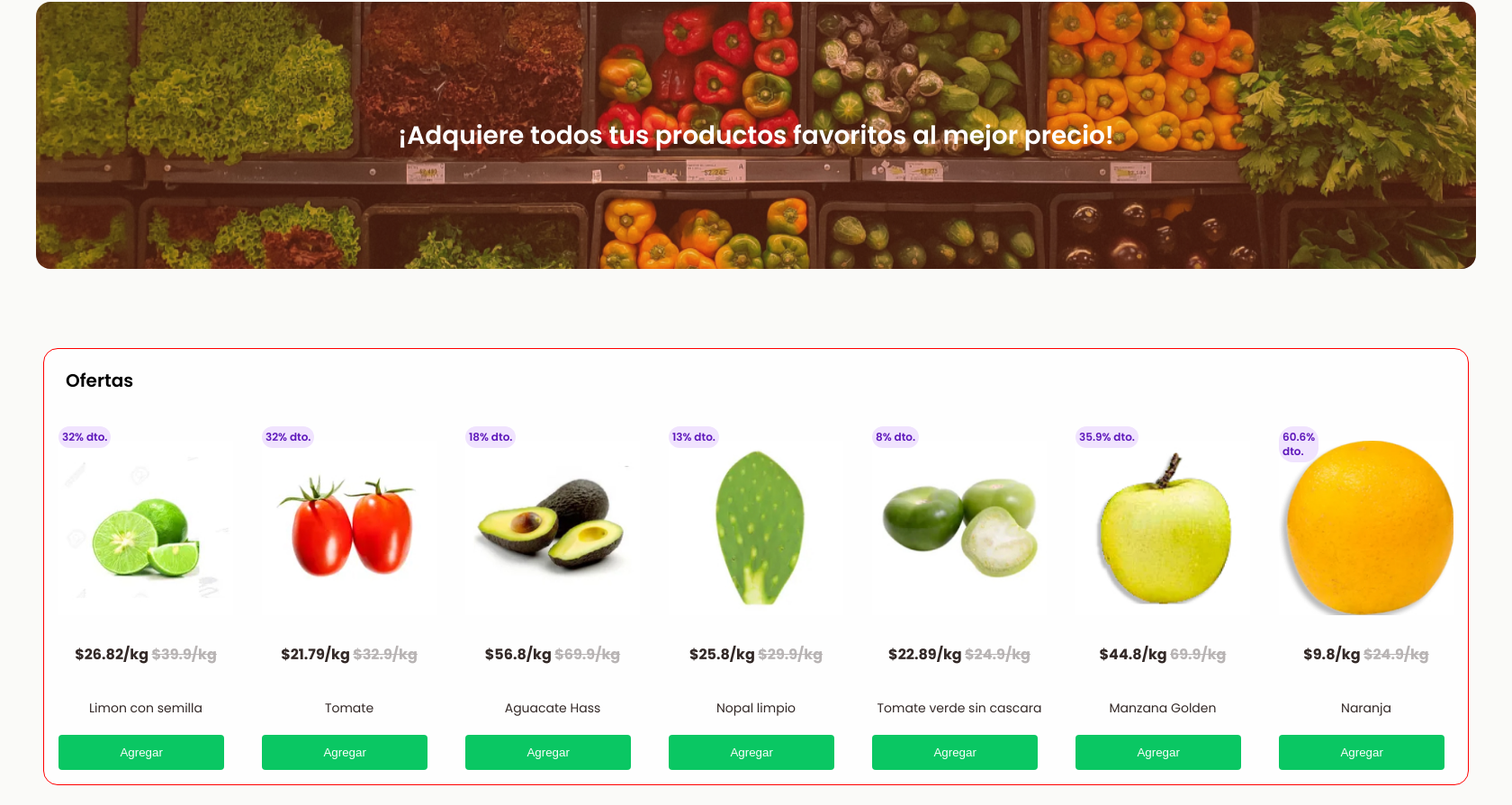
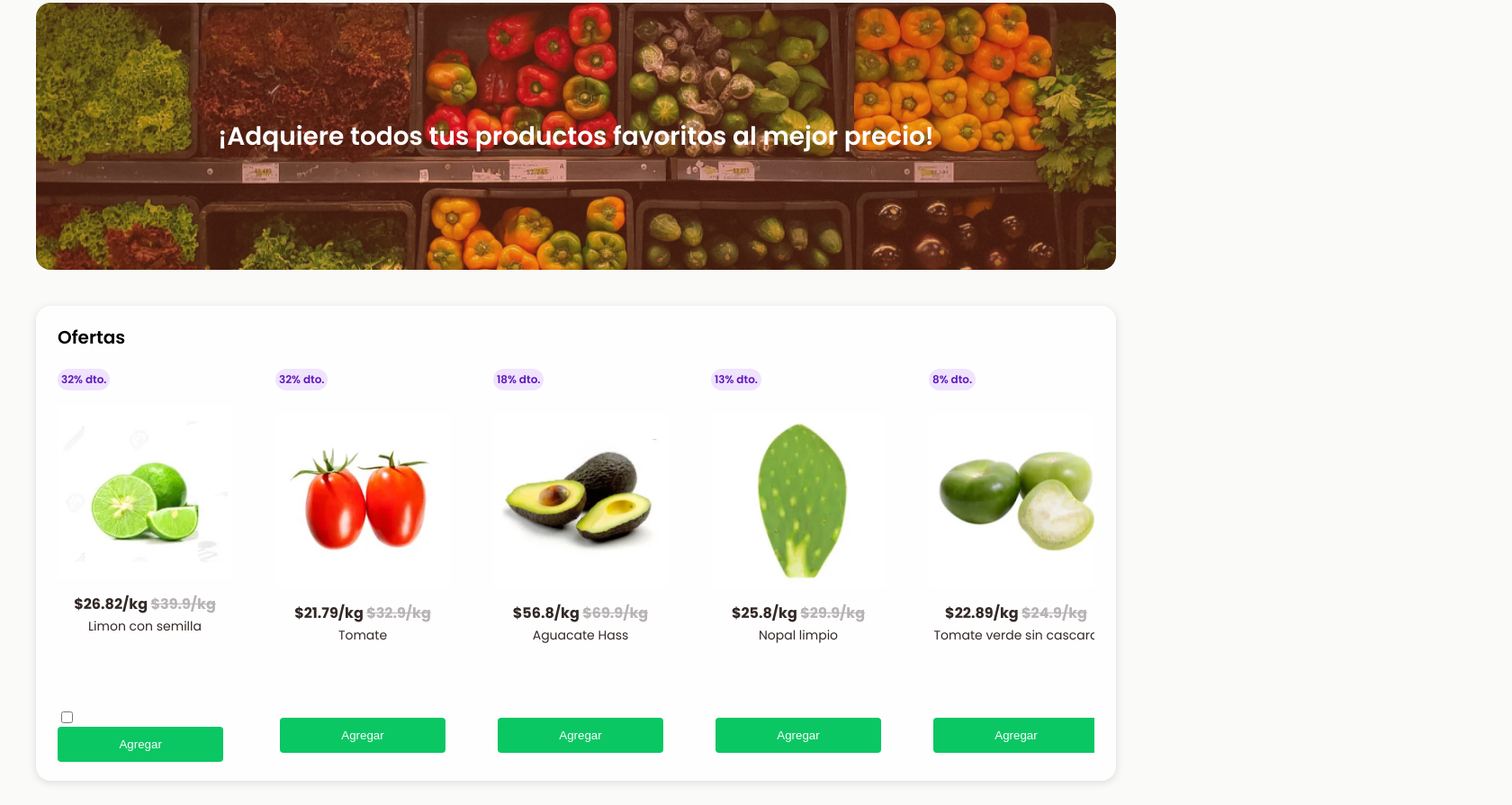
Before and after one commit to Cristina-Garcia/Tiendita, a plain HTML site: page index.html in a window 1280 px wide. Shown: the part 131-1026 px from the top of the page at 90% size, 1680 px wide, since content can reach past the window. Drawn offline with Linux system fonts and the light colour scheme; files whose address does not match are found by name.

Commit message:
overflow y cards

```diff
--- /dev/null
+++ b/css/animation.css
@@ -0,0 +1,15 @@
+.total-acount::after {
+  content: counter(score);
+}
+.button-acces input:checked {
+  counter-increment: score;
+}
+.button-access input[type="checkbox"] {
+  position: absolute;
+  appearance: none;
+  cursor: pointer;
+  z-index: 1;
+  width: 80%;
+  height: 40px;
+  border: 1px solid red;
+}
--- a/css/banner.css
+++ b/css/banner.css
@@ -18,5 +18,5 @@
   font: var(--Headline1);
   color: var(--white);
   padding-block: 6.5rem;
-  padding-inline: 15.312rem;
+  /* padding-inline: 15.312rem; */
 }
--- a/css/buttons.css
+++ b/css/buttons.css
@@ -12,10 +12,19 @@
   cursor: pointer;
 }
 
-.button-primary.is-icon {
+.button-primary.total-acount {
   padding-block: 0.5rem;
   padding-inline: 1.5rem;
 }
-.button-primary.is-icon::after {
-  content: counter(tienda);
+.total-acount::after {
+  content: counter(score);
 }
+.button-percent {
+  color: var(--Purple);
+  font: var(--Caption-Bold);
+  background-color: var(--Purple-bg);
+  padding: 0.25rem;
+  /* margin-block-end: 1rem; */
+  border-radius: 1rem;
+  border: none;
+}
--- a/css/container-card.css
+++ b/css/container-card.css
@@ -1,52 +1,66 @@
-.container-products {
-  margin: 1.5rem;
-}
+/* .container-products {
+   margin: 1.5rem;
+  overflow: hidden;
+} */
+
 .card-products {
   display: flex;
   flex-direction: column;
   background-color: var(--white);
   border-radius: 1rem;
-  border: 1px solid red;
-  margin: 1.5rem;
+  /* border: 1px solid red; */
+  margin-inline: 2.5rem;
+  overflow: hidden;
+  box-shadow: rgba(99, 99, 99, 0.2) 0px 2px 8px 0px;
 }
-.container-products h2 {
+.card-products h2 {
   font: var(--Headline2);
   padding: 0;
   margin: 1.5rem;
 }
 .card {
   display: flex;
-  overflow-x: scroll;
+  overflow-x: auto;
+  margin-inline: 1.5rem;
+  gap: 3rem;
 }
+
 .container-card {
-  inline-size: 12.125rem;
-  margin: 1rem;
-  display: flex;
-  flex-direction: column;
-  justify-content: space-between;
+  display: grid;
+  grid-template-rows: auto 12.125rem 7rem auto;
+  /* place-self: center; */
+  gap: 1rem;
+  justify-content: center;
 }
-.container-card img {
-  padding-block: 1rem;
-}
-.container-card h3 {
+
+.card-description h3 {
   font: var(--Body1-Bold);
   color: var(--cocoa-brown);
   text-align: center;
+  margin: 0;
 }
-.container-card h3 span {
+.card-description h3 span {
   color: var(--Boulder);
   text-decoration: line-through;
 }
-.container-card h4 {
+.card-description h4 {
   font: var(--Body2-Regular);
   color: var(--cocoa-brown);
   text-align: center;
+  margin: 0;
 }
+/* .card-percent {
+  position: absolute;
+  top: 0;
+  left: 0;
+} */
+
 .card-percent {
-  color: var(--Purple);
-  font: var(--Caption-Bold);
-  background-color: var(--Purple-bg);
-  padding: 0.25rem;
-  border-radius: 1rem;
-  position: absolute;
+  justify-self: flex-start;
 }
+
+.button-access {
+  justify-self: center;
+  position: relative;
+  z-index: 1;
+}
--- a/css/global.css
+++ b/css/global.css
@@ -25,5 +25,4 @@
 body {
   margin: 0;
   background-color: #fafaf8;
-  counter-reset: tienda;
 }
--- a/css/header.css
+++ b/css/header.css
@@ -8,6 +8,8 @@
   padding-inline: 2.5rem;
   padding-block: 1.5rem;
   background-color: var(--white);
+  border-block-end: 1px solid var(--Purple-bg);
+  counter-reset: score;
 }
 .header h1 {
   color: var(--Scarlet);
--- a/css/page.css
+++ b/css/page.css
@@ -1,8 +1,7 @@
 .page {
   display: grid;
-  grid-template-rows: auto auto 70rem;
+  grid-template-rows: auto auto 33rem 33rem;
   width: 100%;
   block-size: 100vh;
   gap: 2.5rem;
-  flex-shrink: inherit;
 }
--- a/css/scrollbar.css
+++ b/css/scrollbar.css
@@ -1,24 +1,11 @@
-/* ::-webkit-scrollbar {
-  background: var(--silver);
-  inline-size: 0.5rem;
-  block-size: 0.5rem;
-} */
-/* .page::-webkit-scrollbar-thumb:vertical {
-  background: var(--silver);
-} */
-/* .card::-webkit-scrollbar-thumb:horizontal:hover {
-  background: var(--Boulder);
-} */
-/* ::-webkit-scrollbar {
-  background: var(--Boulder);
+::-webkit-scrollbar {
+  background: var(--white);
+
   inline-size: 0.5rem;
   block-size: 0.5rem;
 }
-
-::-webkit-scrollbar-thumb {
+::-webkit-scrollbar-thumb:hover,
+::-webkit-scrollbar-thumb:active {
+  border-radius: 0.5rem;
   background: var(--silver);
 }
-
-::-webkit-scrollbar-track {
-  background: var(--gray50);
-} */
--- a/index.html
+++ b/index.html
@@ -26,7 +26,7 @@
             aria-hidden="true"
           ></i>
           <span class="ellipsis">México City Marriott Reforma Hotel</span>
-          <button class="button-primary is-icon">
+          <button class="button-primary total-acount">
             <i
               class="icon-shopping-cart"
               aria-label="carrito de compras"
@@ -38,125 +38,155 @@
       <section class="banner">
         <h1>¡Adquiere todos tus productos favoritos al mejor precio!</h1>
       </section>
-      <div class="container-products">
       <section class="card-products">
         <h2>Ofertas</h2>
         <div class="card">
           <div class="container-card">
-              <span class="card-percent">32% dto.</span>
+            <div class="card-percent">
+              <button class="button-percent">32% dto.</button>
+            </div>
             <img
               src="./product/Limon.jpg"
               width="194"
               height="194"
               alt="Producto Limon"
             />
+            <div class="card-description">
               <h3>
                 $26.82/kg
                 <span>$39.9/kg</span>
               </h3>
               <h4>Limon con semilla</h4>
+              <p></p>
+            </div>
             <div class="button-access">
+              <input type="checkbox" />
               <button class="button-primary is-select">Agregar</button>
             </div>
           </div>
           <div class="container-card">
-              <span class="card-percent">32% dto.</span>
+            <div class="card-percent">
+              <button class="button-percent">32% dto.</button>
+            </div>
             <img
               src="./product/Tomate.jpg"
               width="194"
               height="194"
               alt="Producto Tomate"
             />
+            <div class="card-description">
               <h3>
                 $21.79/kg
                 <span>$32.9/kg</span>
               </h3>
               <h4>Tomate</h4>
+            </div>
             <div class="button-access">
               <button class="button-primary is-select">Agregar</button>
             </div>
           </div>
           <div class="container-card">
-              <span class="card-percent">18% dto.</span>
+            <div class="card-percent">
+              <button class="button-percent">18% dto.</button>
+            </div>
             <img
               src="./product/Aguacate.jpg"
               width="194"
               height="194"
               alt="Producto Aguacate"
             />
+            <div class="card-description">
               <h3>
                 $56.8/kg
                 <span>$69.9/kg</span>
               </h3>
               <h4>Aguacate Hass</h4>
+            </div>
             <div class="button-access">
               <button class="button-primary is-select">Agregar</button>
             </div>
           </div>
           <div class="container-card">
-              <span class="card-percent">13% dto.</span>
+            <div class="card-percent">
+              <button class="button-percent">13% dto.</button>
+            </div>
             <img
               src="./product/Nopal.jpg"
               width="194"
               height="194"
               alt="Producto Nopal limpio"
             />
+            <div class="card-description">
               <h3>
                 $25.8/kg
                 <span>$29.9/kg</span>
               </h3>
               <h4>Nopal limpio</h4>
+            </div>
             <div class="button-access">
               <button class="button-primary is-select">Agregar</button>
             </div>
           </div>
           <div class="container-card">
-              <span class="card-percent">8% dto.</span>
+            <div class="card-percent">
+              <button class="button-percent">8% dto.</button>
+            </div>
             <img
               src="./product/TomateVerde.jpg"
               width="194"
               height="194"
               alt="Producto tomate verde sin cascara"
             />
+            <div class="card-description">
               <h3>
                 $22.89/kg
                 <span>$24.9/kg</span>
               </h3>
               <h4>Tomate verde sin cascara</h4>
+            </div>
             <div class="button-access">
               <button class="button-primary is-select">Agregar</button>
             </div>
           </div>
           <div class="container-card">
-              <span class="card-percent">35.9% dto.</span>
+            <div class="card-percent">
+              <button class="button-percent">35.9% dto.</button>
+            </div>
+
             <img
               src="./product/ManzanaGolden.jpg"
               width="194"
               height="194"
               alt="Producto Manzana Golden"
             />
+            <div class="card-description">
               <h3>
                 $44.8/kg
                 <span>69.9/kg</span>
               </h3>
               <h4>Manzana Golden</h4>
+            </div>
             <div class="button-access">
               <button class="button-primary is-select">Agregar</button>
             </div>
           </div>
           <div class="container-card">
-              <span class="card-percent">60.6% dto.</span>
+            <div class="card-percent">
+              <button class="button-percent">60.6% dto.</button>
+            </div>
             <img
               src="./product/Naranja.jpg"
               width="194"
               height="194"
-                alt="Producto Limon"
+              alt="Producto Naranja"
             />
+            <div class="card-description">
               <h3>
                 $9.8/kg
                 <span>$24.9/kg</span>
               </h3>
               <h4>Naranja</h4>
+            </div>
             <div class="button-access">
               <button class="button-primary is-select">Agregar</button>
             </div>
@@ -167,99 +197,120 @@
         <h2>Lo mas popular</h2>
         <div class="card">
           <div class="container-card">
+            <div></div>
             <img
               src="./product/Pechuga-Depavo.jpg"
               width="194"
               height="194"
               alt="Producto Jamón San Rafael"
             />
+            <div class="card-description">
               <h3>$62.5</h3>
               <h4>San Rafael pechuga de pavo</h4>
+            </div>
             <div class="button-access">
               <button class="button-primary is-select">Agregar</button>
             </div>
           </div>
           <div class="container-card">
+            <div></div>
             <img
               src="./product/PanBimbo.jpg"
               width="194"
               height="194"
               alt="Producto Pan blanco"
             />
+            <div class="card-description">
               <h3>$38.9</h3>
               <h4>Bimbo Pan grande blanco</h4>
+            </div>
             <div class="button-access">
               <button class="button-primary is-select">Agregar</button>
             </div>
           </div>
           <div class="container-card">
+            <div></div>
             <img
               src="./product/McCormick-Mayonesa.jpg"
               width="194"
               height="194"
               alt="Producto Mc Cormick Mayonesa"
             />
+            <div class="card-description">
               <h3>$48.5</h3>
               <h4>Mc Cormick Mayonesa</h4>
+            </div>
             <div class="button-access">
               <button class="button-primary is-select">Agregar</button>
             </div>
           </div>
           <div class="container-card">
+            <div></div>
             <img
               src="./product/Colgate.jpg"
               width="194"
               height="194"
               alt="Producto Colgate"
             />
+            <div class="card-description">
               <h3>$35.5</h3>
               <h4>Colgate Pasta Dental Triple Familiar 2 U</h4>
+            </div>
             <div class="button-access">
               <button class="button-primary is-select">Agregar</button>
             </div>
           </div>
           <div class="container-card">
+            <div></div>
             <img
               src="./product/Huevos.jpg"
               width="194"
               height="194"
               alt="Producto Huevos"
             />
+            <div class="card-description">
               <h3>$37.5</h3>
               <h4>Huevos San Juan</h4>
+            </div>
             <div class="button-access">
               <button class="button-primary is-select">Agregar</button>
             </div>
           </div>
           <div class="container-card">
+            <div></div>
             <img
               src="./product/CocacolaSin-azucar.jpg"
               width="194"
               height="194"
               alt="Producto coca cola sin azucar"
             />
+            <div class="card-description">
               <h3>$15.0</h3>
               <h4>Coca cola sin azucar</h4>
+            </div>
             <div class="button-access">
               <button class="button-primary is-select">Agregar</button>
             </div>
           </div>
           <div class="container-card">
+            <div></div>
             <img
               src="./product/Fabuloso.jpg"
               width="194"
               height="194"
               alt="Producto Fabuloso"
             />
+            <div class="card-description">
               <h3>$29.90</h3>
               <h4>Fabuloso</h4>
+            </div>
             <div class="button-access">
               <button class="button-primary is-select">Agregar</button>
             </div>
           </div>
         </div>
       </section>
-      </div>
+
       <main></main>
     </div>
 
```
Lines whose indentation alone changed are shown as unchanged.
